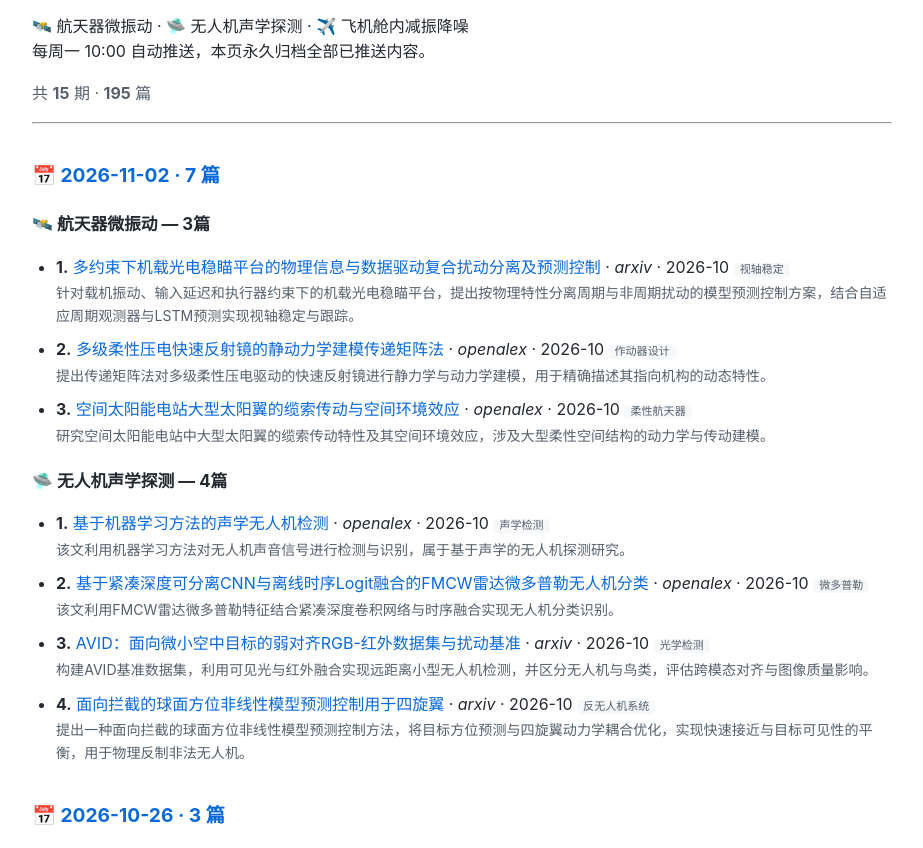
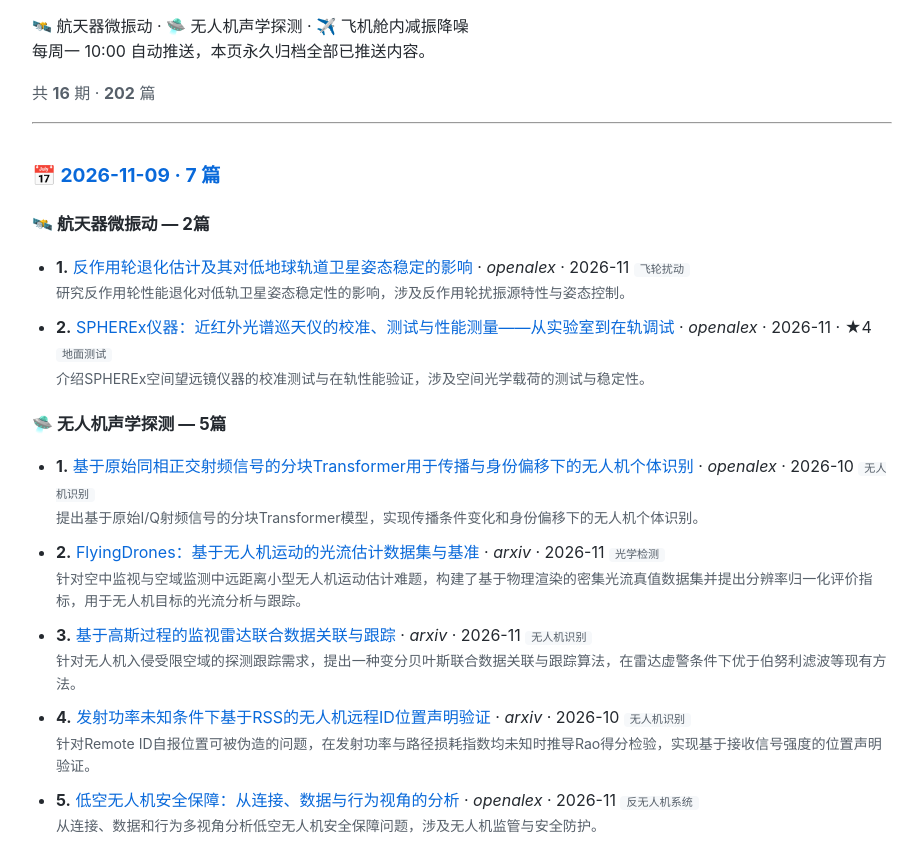
Before and after one commit to 11gogogo/segmented-optics-news-archive, a plain HTML site: page docs/index.html in a window 1280 px wide. Shown: the part 91-939 px from the top of the page, without its empty margins (178-1101 px from the left). Drawn offline with Linux system fonts and the light colour scheme.

Commit message:
📚 更新归档 2026-11-09

```diff
--- a/docs/index.html
+++ b/docs/index.html
@@ -26,8 +26,36 @@ footer { margin-top: 40px; padding-top: 12px; border-top: 1px solid #d0d7de;
 <body>
 <h1>📚 快讯历史归档</h1>
 <p>🛰️ 航天器微振动 · 🛸 无人机声学探测 · ✈️ 飞机舱内减振降噪<br>每周一 10:00 自动推送，本页永久归档全部已推送内容。</p>
-<p class="meta-line">共 <b>15</b> 期 · <b>195</b> 篇</p>
+<p class="meta-line">共 <b>16</b> 期 · <b>202</b> 篇</p>
 <hr>
+<h2>📅 2026-11-09 · 7 篇</h2>
+<h3>🛰️ 航天器微振动 — 2篇</h3>
+<ul>
+<li><b>1.</b> <a href="https://doi.org/10.62441/actainnovations.vi.3082">反作用轮退化估计及其对低地球轨道卫星姿态稳定的影响</a> · <i>openalex</i> · 2026-11 <code>飞轮扰动</code>
+<div class="abstract">研究反作用轮性能退化对低轨卫星姿态稳定性的影响，涉及反作用轮扰振源特性与姿态控制。</div>
+</li>
+<li><b>2.</b> <a href="https://doi.org/10.3847/1538-4365/aeab86">SPHEREx仪器：近红外光谱巡天仪的校准、测试与性能测量——从实验室到在轨调试</a> · <i>openalex</i> · 2026-11 · ★4 <code>地面测试</code>
+<div class="abstract">介绍SPHEREx空间望远镜仪器的校准测试与在轨性能验证，涉及空间光学载荷的测试与稳定性。</div>
+</li>
+</ul>
+<h3>🛸 无人机声学探测 — 5篇</h3>
+<ul>
+<li><b>1.</b> <a href="https://doi.org/10.1016/j.compeleceng.2026.111642">基于原始同相正交射频信号的分块Transformer用于传播与身份偏移下的无人机个体识别</a> · <i>openalex</i> · 2026-10 <code>无人机识别</code>
+<div class="abstract">提出基于原始I/Q射频信号的分块Transformer模型，实现传播条件变化和身份偏移下的无人机个体识别。</div>
+</li>
+<li><b>2.</b> <a href="http://arxiv.org/abs/2611.07705v1">FlyingDrones：基于无人机运动的光流估计数据集与基准</a> · <i>arxiv</i> · 2026-11 <code>光学检测</code>
+<div class="abstract">针对空中监视与空域监测中远距离小型无人机运动估计难题，构建了基于物理渲染的密集光流真值数据集并提出分辨率归一化评价指标，用于无人机目标的光流分析与跟踪。</div>
+</li>
+<li><b>3.</b> <a href="http://arxiv.org/abs/2611.03314v1">基于高斯过程的监视雷达联合数据关联与跟踪</a> · <i>arxiv</i> · 2026-11 <code>无人机识别</code>
+<div class="abstract">针对无人机入侵受限空域的探测跟踪需求，提出一种变分贝叶斯联合数据关联与跟踪算法，在雷达虚警条件下优于伯努利滤波等现有方法。</div>
+</li>
+<li><b>4.</b> <a href="http://arxiv.org/abs/2610.41783v1">发射功率未知条件下基于RSS的无人机远程ID位置声明验证</a> · <i>arxiv</i> · 2026-10 <code>无人机识别</code>
+<div class="abstract">针对Remote ID自报位置可被伪造的问题，在发射功率与路径损耗指数均未知时推导Rao得分检验，实现基于接收信号强度的位置声明验证。</div>
+</li>
+<li><b>5.</b> <a href="https://doi.org/10.1007/s44336-026-00045-0">低空无人机安全保障：从连接、数据与行为视角的分析</a> · <i>openalex</i> · 2026-11 <code>反无人机系统</code>
+<div class="abstract">从连接、数据和行为多视角分析低空无人机安全保障问题，涉及无人机监管与安全防护。</div>
+</li>
+</ul>
 <h2>📅 2026-11-02 · 7 篇</h2>
 <h3>🛰️ 航天器微振动 — 3篇</h3>
 <ul>
@@ -742,5 +770,5 @@ footer { margin-top: 40px; padding-top: 12px; border-top: 1px solid #d0d7de;
 <div class="abstract">提出一种基于单目RGB图像和深度学习热力图关键点检测的实时6自由度位姿估计方法，用于无人机在非结构化环境中的自动回收。</div>
 </li>
 </ul>
-<footer>🤖 AI 快讯机器人自动生成 | 页面更新时间: 2026-11-02 09:20 | 数据源: arXiv · NASA ADS · OpenAlex · Google Patents</footer>
+<footer>🤖 AI 快讯机器人自动生成 | 页面更新时间: 2026-11-09 09:42 | 数据源: arXiv · NASA ADS · OpenAlex · Google Patents</footer>
 </body></html>
```
